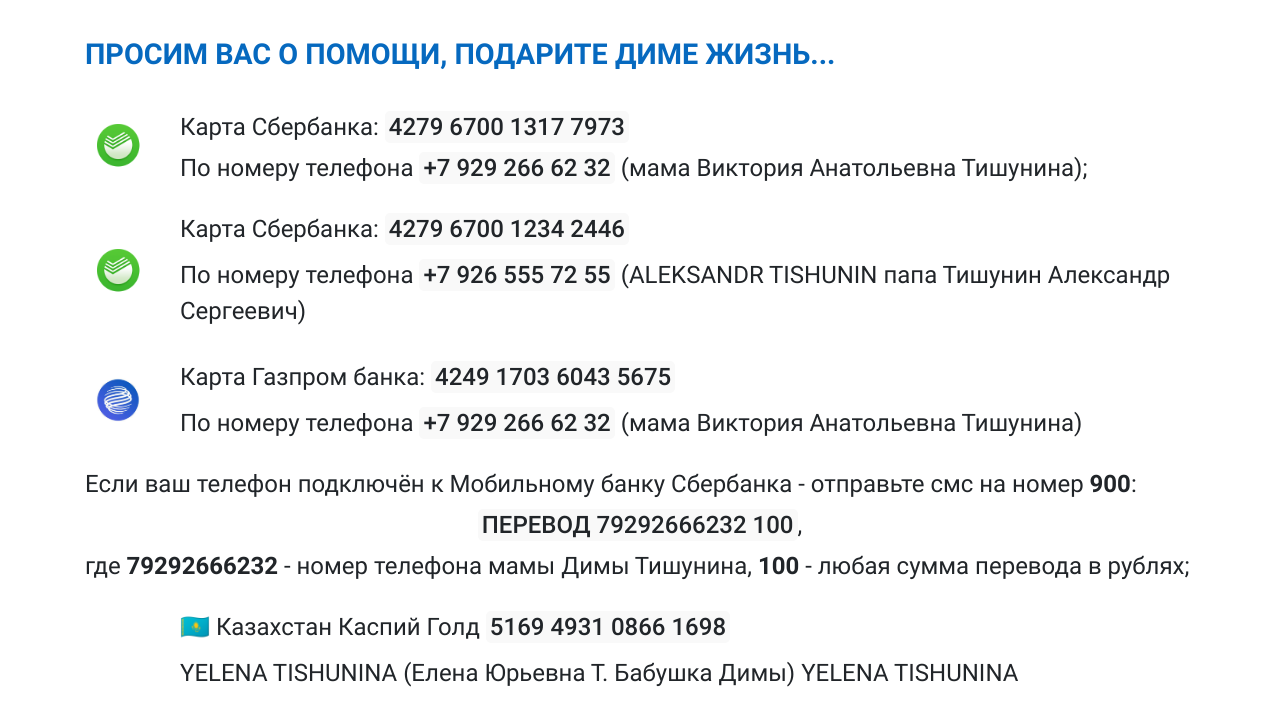
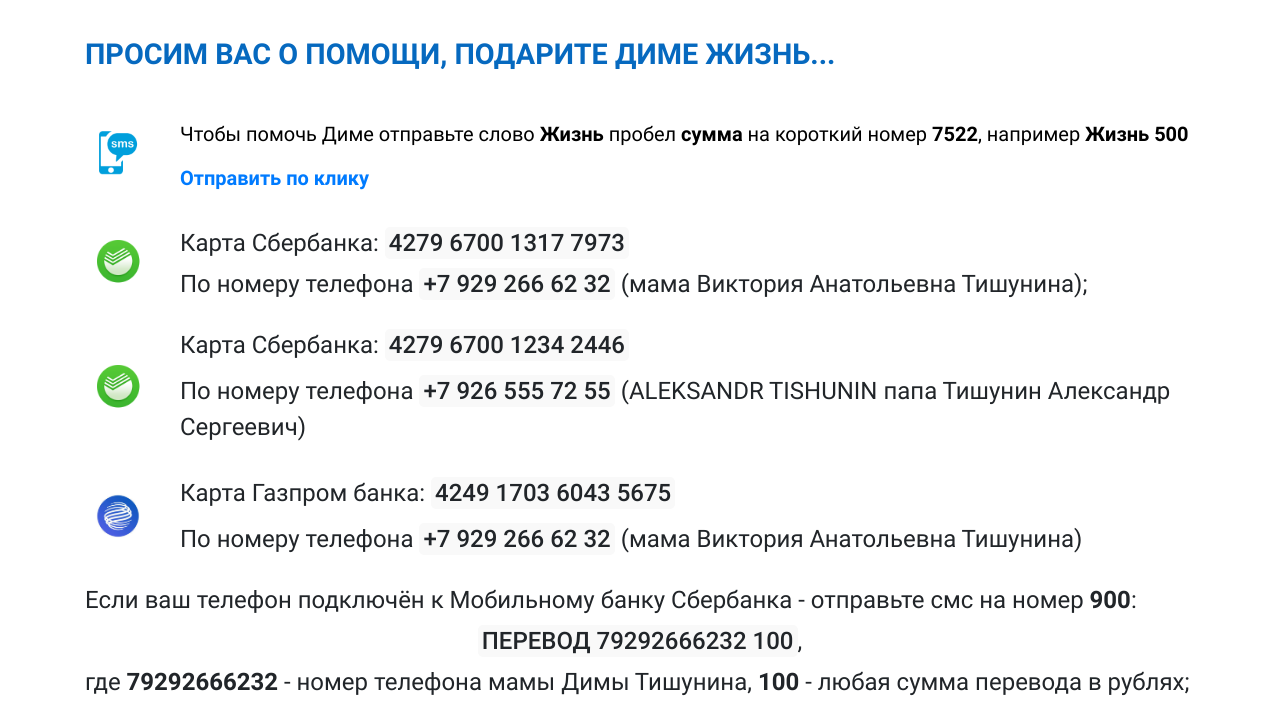
Before and after one commit to AhkubekovAlim/dima2020, a plain HTML site: page index.html in a window 1280 px wide. Shown: the part 1284-1997 px from the top of the page. Drawn offline with Linux system fonts and the light colour scheme.

Commit message:
move sms to top

```diff
--- a/_sources/scss/header.scss
+++ b/_sources/scss/header.scss
@@ -178,6 +178,9 @@ a.black-link{
   bottom: 0;
   top: 0;
   min-height: 50px;
+  &.sms {
+    background: url(../img/sms_icon.png) center center / 50px no-repeat;
+  }
   &.sber {
     background: url(../img/sberbank_icon.png) center center / 50px no-repeat;
   }
@@ -238,9 +241,8 @@ a.black-link{
     text-decoration: none;
   }
 }
-
-.link__comment {
-  font-size: 16px;
+.button{
+  font-size: 20px;
 }
 
 @include media-breakpoint-up(sm) {
@@ -344,9 +346,6 @@ a.black-link{
       width: 96px;
     }
   }
-  .link__comment {
-    font-size: 18px;
-  }
 }
 @include media-breakpoint-up(lg) {
   h1{
--- a/index.html
+++ b/index.html
@@ -85,6 +85,22 @@
         </div>
     </div>
 
+    <div class="row rekvisit-block">
+        <div class="d-none d-sm-block col-sm-2 col-md-1">
+            <div class="icon sms"></div>
+        </div>
+        <div class="col-12 col-sm-10 col-md-11 d-flex align-items-center flex-wrap">
+            <div class="block">
+                <a class="link" href="sms:7522;?&body=Жизнь 500" target="_blank">
+                    <div class="d-inline-block">
+                        Чтобы помочь Диме отправьте слово <b>Жизнь</b>
+                        пробел <b>сумма</b> на короткий номер <b>7522</b>, например <b>Жизнь 500</b>
+                    </div>
+                </a>
+                <a class="button" href="sms:7522;?&body=Жизнь 500" target="_blank"><b>Отправить по клику</b></a>
+            </div>
+        </div>
+    </div>
     <div class="row rekvisit-block">
         <div class="d-none d-sm-block col-sm-2 col-md-1">
             <div class="icon sber"></div>
@@ -275,11 +291,6 @@
         <div class="col-12  col-sm-6 text-center text-sm-left">
             <a class="link" href="https://chat.whatsapp.com/J3MADCYXdc02iTn39ZVF6q" target="_blank"><b>Чат Флешмоб</b></a>
         </div>
-        <div class="col-12 text-center text-sm-left">
-            <a class="link" href="sms:7522;?&body=Жизнь 500" target="_blank"><b>SMS на короткий номер 7522:</b>
-                <div class="d-inline-block link__comment">Чтобы помочь Диме отправьте слово <b>Жизнь</b>
-                пробел сумма на <b>7522</b>, например <b>Жизнь 500</b></div></a>
-        </div>
     </div>
     <div class="row rekvisit-block"></div>
 
```
Also changed, not shown: css/header.css, img/sms_icon.png (added).
